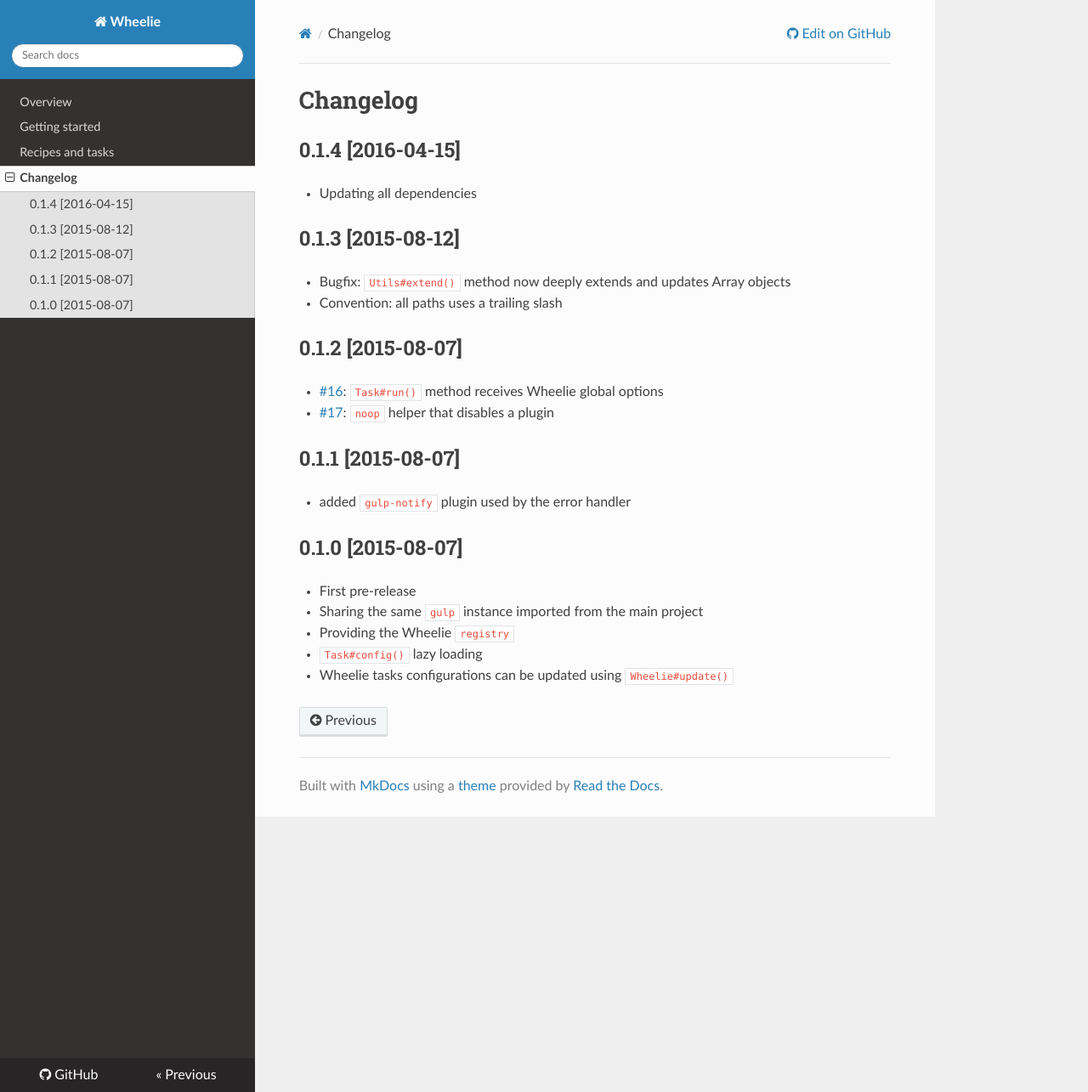
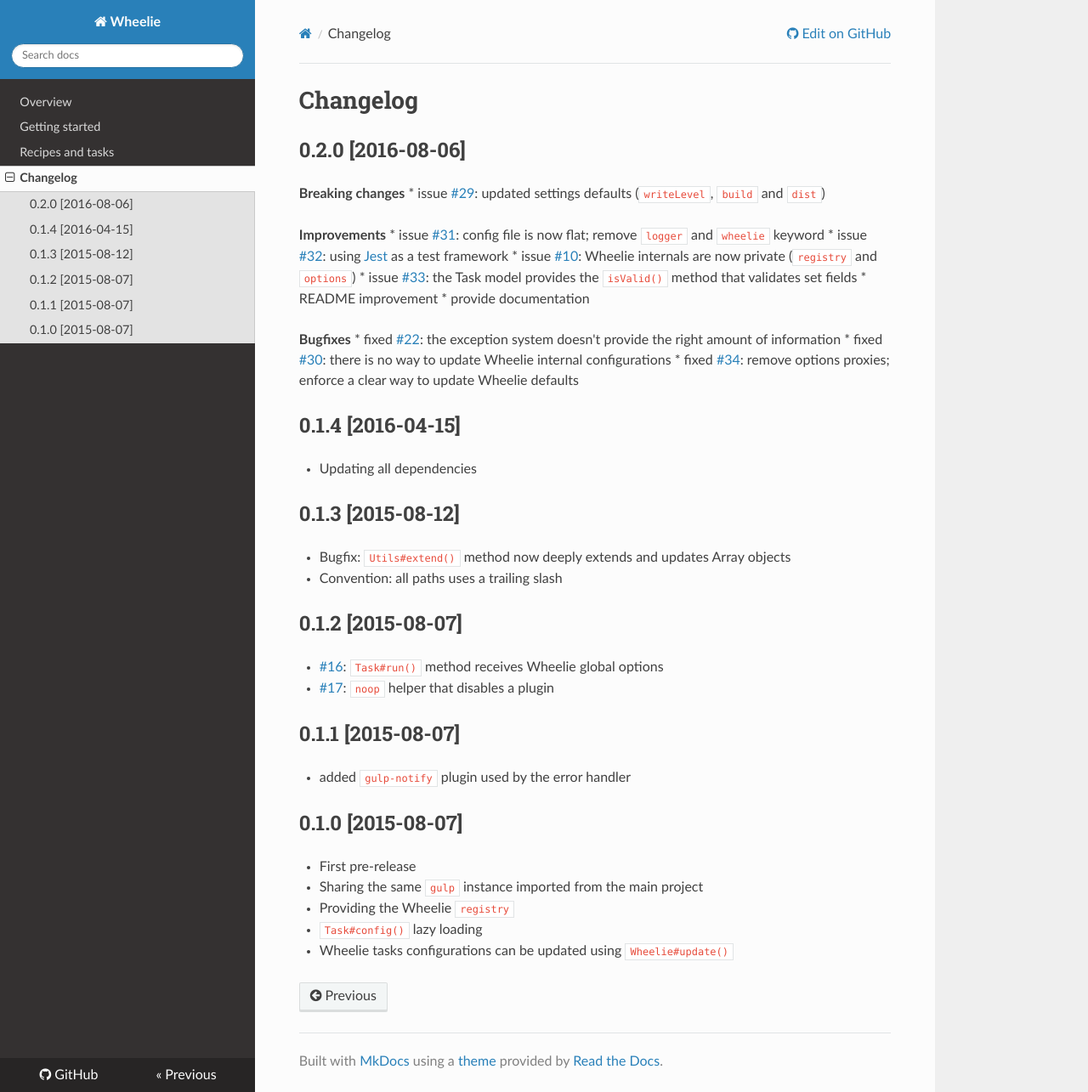
Before and after one commit to wheelie/wheelie, an MkDocs documentation site: the page built from docs/changelog.md, in a window 1280 px wide and 1285 px high. Shown: the whole window at 85% size. Built offline with MkDocs 1.6.1, drawn with Linux system fonts in a browser that asks for light colours; nearby versions of some CDN libraries; old or Windows-style settings are respelled for this version of MkDocs.

Commit message:
add changelog for 0.2.0

```diff
--- a/docs/changelog.md
+++ b/docs/changelog.md
@@ -1,4 +1,32 @@
 # Changelog
+
+## 0.2.0 [2016-08-06]
+
+**Breaking changes**
+* issue [#29][29]: updated settings defaults (``writeLevel``, ``build`` and ``dist``)
+
+**Improvements**
+* issue [#31][31]: config file is now flat; remove ``logger`` and ``wheelie`` keyword
+* issue [#32][32]: using [Jest][jest] as a test framework
+* issue [#10][10]: Wheelie internals are now private (``registry`` and ``options``)
+* issue [#33][33]: the Task model provides the ``isValid()`` method that validates set fields
+* README improvement
+* provide documentation
+
+**Bugfixes**
+* fixed [#22][22]: the exception system doesn't provide the right amount of information
+* fixed [#30][30]: there is no way to update Wheelie internal configurations
+* fixed [#34][34]: remove options proxies; enforce a clear way to update Wheelie defaults
+
+[jest]: https://facebook.github.io/jest/
+[29]: https://github.com/wheelie/wheelie/issues/29
+[31]: https://github.com/wheelie/wheelie/issues/31
+[32]: https://github.com/wheelie/wheelie/issues/32
+[10]: https://github.com/wheelie/wheelie/issues/10
+[33]: https://github.com/wheelie/wheelie/issues/33
+[22]: https://github.com/wheelie/wheelie/issues/22
+[30]: https://github.com/wheelie/wheelie/issues/30
+[34]: https://github.com/wheelie/wheelie/issues/34
 
 ## 0.1.4 [2016-04-15]
 
```
